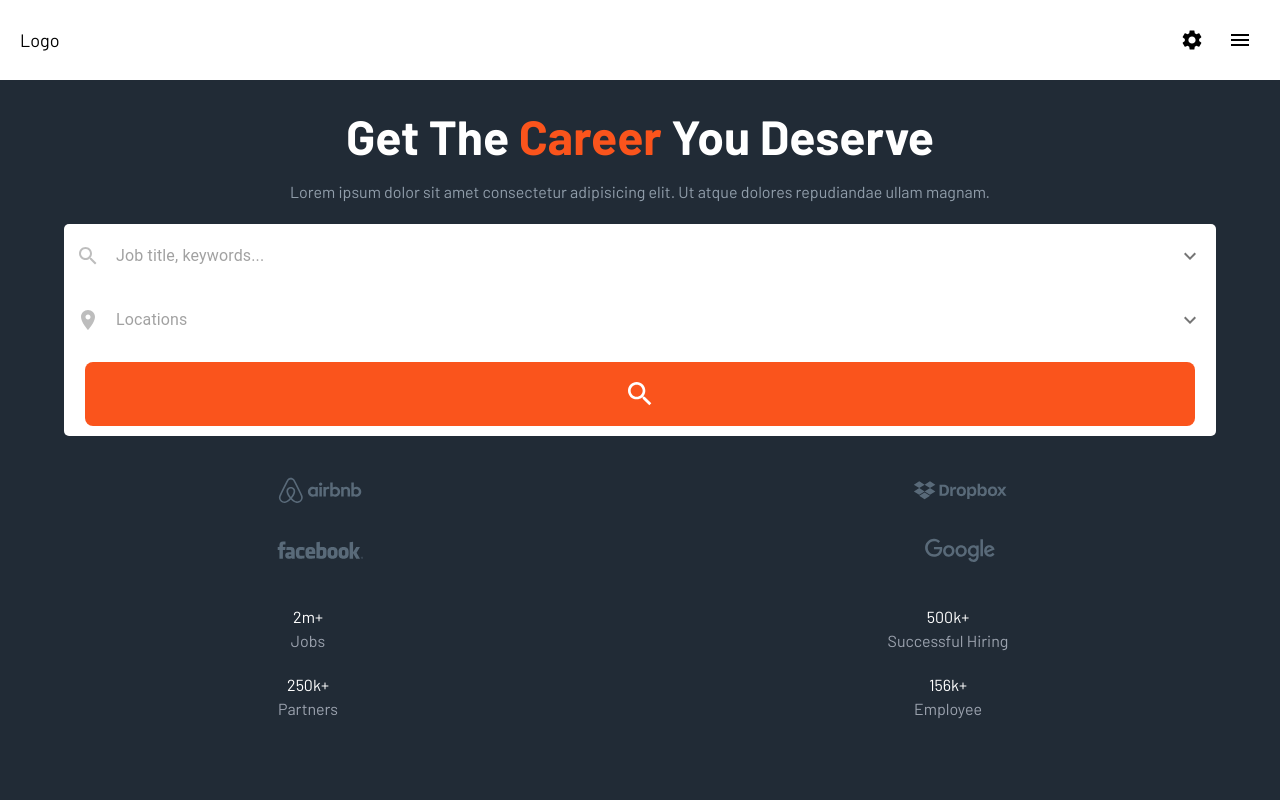
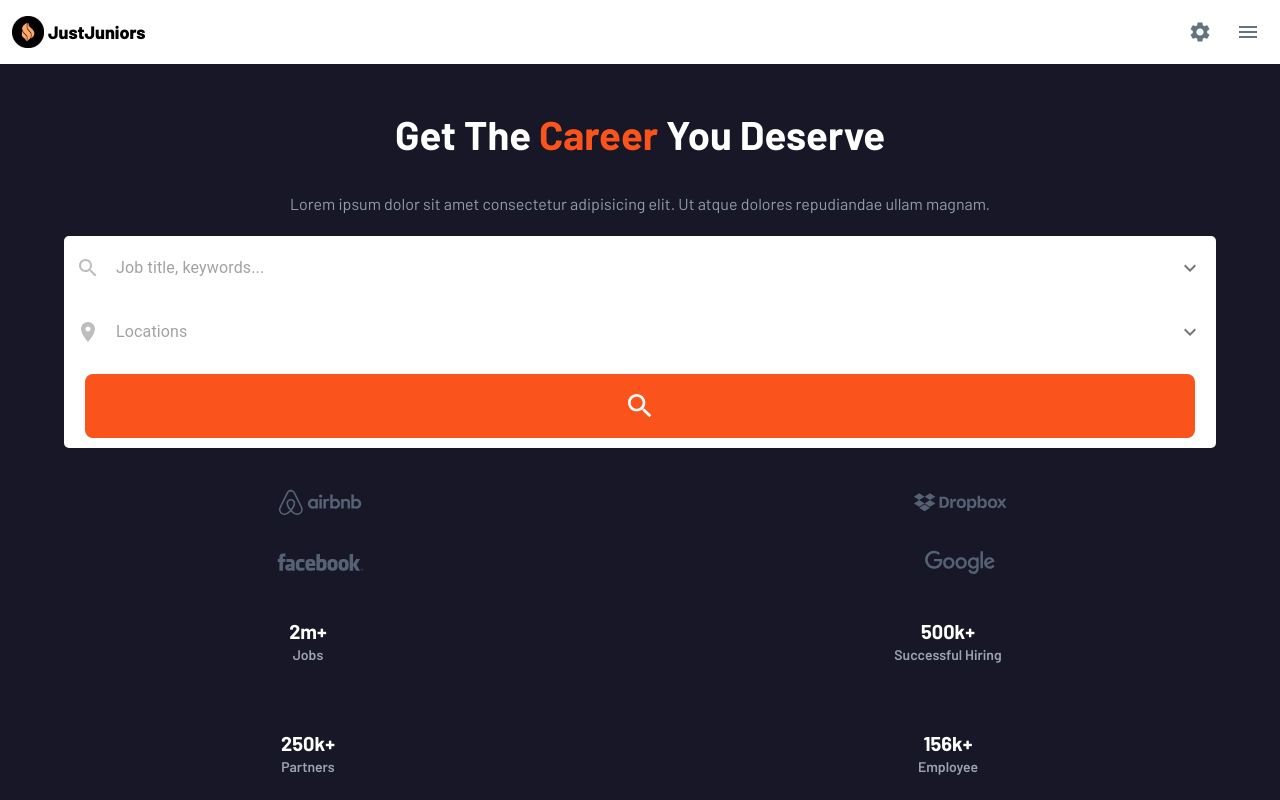
Before and after one commit to yasservanshalash/JJ, a Next.js app: page / in a window 1280 px wide. Shown: the top 800 px of the page. Built offline with nearby package versions, Linux system fonts and the light colour scheme.

Commit message:
added logo and added gap in last part of header

```diff
--- a/src/app/page.tsx
+++ b/src/app/page.tsx
@@ -13,10 +13,12 @@ import DividerVertical from "@/components/layout/divider/Divider";
 export default function Home() {
   return (
     <main className="bg-white">
-      <header className="bg-[#212B36] h-[120vh]">
-        <h1 className="text-5xl text-white font-bold pt-8 px-5 text-center">
+      <header className="bg-[#171728] h-[120vh]">
+        <div className="w-[85%] m-auto py-2">
+        <h1 className="text-[2.5rem] text-white font-bold pt-8 text-center">
           Get The <span className="text-[#fa541c]">Career</span> You Deserve
         </h1>
+        </div>
         <p className="text-[#919eab] text-center p-5">
           Lorem ipsum dolor sit amet consectetur adipisicing elit. Ut atque
           dolores repudiandae ullam magnam.
@@ -67,25 +69,25 @@ export default function Home() {
           />
         </section>
         <section className="grid grid-cols-2 justify-items-center gap-y-8 mt-10 w-[100%] m-auto relative right-3">
-        <div className="flex flex-col justify-center items-center gap-y-5">
+        <div className="flex flex-col justify-center items-center gap-y-16">
           <div className="flex flex-col justify-center items-center">
-            <h1 className="text-white">2m+</h1>
-            <p className="text-gray-400">Jobs</p>
+            <h1 className="text-white font-bold text-xl">2m+</h1>
+            <p className="text-gray-400 text-sm font-semibold">Jobs</p>
           </div>
           <div className="flex flex-col justify-center items-center">
-            <h1 className="text-white">250k+</h1>
-            <p className="text-gray-400">Partners</p>
+            <h1 className="text-white font-bold text-xl">250k+</h1>
+            <p className="text-gray-400 text-sm font-semibold">Partners</p>
           </div>
           </div>
-          <div className="flex flex-col justify-center items-center gap-y-5">
+          <div className="flex flex-col justify-center items-center gap-y-16">
           <div className="flex flex-col justify-center items-center">
-            <h1 className="text-white">500k+</h1>
-            <p className="text-gray-400">Successful Hiring</p>
+            <h1 className="text-white font-bold text-xl">500k+</h1>
+            <p className="text-gray-400 text-sm font-semibold">Successful Hiring</p>
           </div>
 
           <div className="flex flex-col justify-center items-center">
-            <h1 className="text-white">156k+</h1>
-            <p className="text-gray-400">Employee</p>
+            <h1 className="text-white font-bold text-xl">156k+</h1>
+            <p className="text-gray-400 text-sm font-semibold">Employee</p>
           </div>
           </div>
         </section>
--- a/src/components/icons/HamburgerIcon.tsx
+++ b/src/components/icons/HamburgerIcon.tsx
@@ -6,7 +6,7 @@ const HamburgerIcon = () => {
   return (
     <>
       <IconButton>
-        <MenuIcon sx={{color: "black"}}/>
+        <MenuIcon sx={{color: "#637381"}}/>
       </IconButton>
     </>
   );
--- a/src/components/icons/SettingsIcon.tsx
+++ b/src/components/icons/SettingsIcon.tsx
@@ -7,7 +7,7 @@ const SettingsIco = () => {
   return (
     <>
       <IconButton>
-        <SettingsIcon sx={{color: "black"}}/>
+        <SettingsIcon sx={{color: "#637381"}}/>
       </IconButton>
     </>
   );
--- a/src/components/layout/navbar/NavBar.tsx
+++ b/src/components/layout/navbar/NavBar.tsx
@@ -1,12 +1,15 @@
 import HamburgerIcon from "@/components/icons/HamburgerIcon";
 import SettingsIco from "@/components/icons/SettingsIcon";
 import Link from "next/link";
-
+import Logo1 from "../../../../public/logo1.png"
+import Logo2 from "../../../../public/logo2.png"
+import Image from "next/image";
 const NavBar = () => {
   return (
-    <nav className="flex justify-between items-center p-5 bg-white">
-      <div>
-        <h1 className="text-lg">Logo</h1>
+    <nav className="flex justify-between items-center p-3 bg-white">
+      <div className="flex items-center gap-1">
+        <Image src={Logo1} width={32} height={32} alt="logo" />
+        <h1 className="text-lg font-extrabold">JustJuniors</h1>
       </div>
       <div>
         <ul className="flex items-center gap-2">
```
Also changed, not shown: public/logo1.png (added), public/logo2.png (added).
